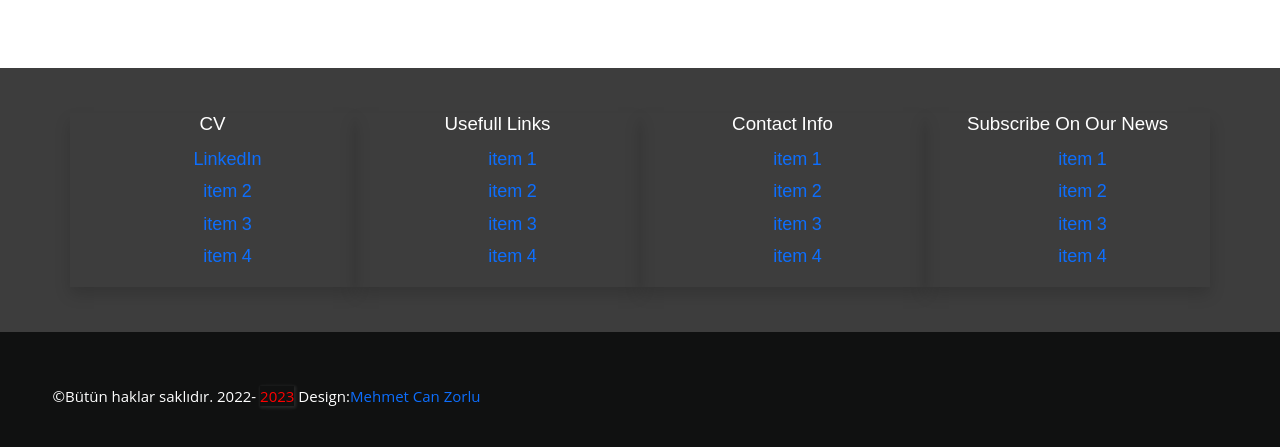
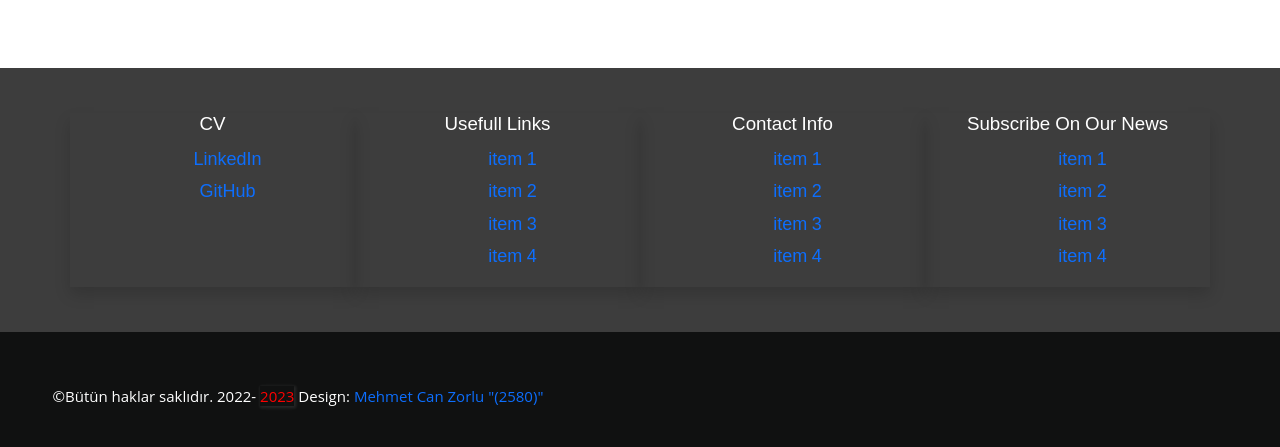
Before and after one commit to mehmetcanz/web-design, a plain HTML site: page js/index.html in a window 1280 px wide. Shown: the part 4840-5287 px from the top of the page. Drawn offline with nearby package versions, Linux system fonts and the light colour scheme; files that its build step writes are made by us from their sources.

Commit message:
Update index.html

```diff
--- a/js/index.html
+++ b/js/index.html
@@ -630,9 +630,8 @@
                         <h5 class="text-capitalize"> CV</h5>
                         <ul>
                             <li><a href="https://www.linkedin.com/in/mehmet-can-zorlu-390572226/" target="_blank">LinkedIn</a></li>
-                            <li><a href="">item 2</a></li>
-                            <li><a href="">item 3</a></li>
-                            <li><a href="">item 4</a></li>
+                            <li><a href="https://github.com/mehmetcanz/web-design" target="_blank">GitHub</a></li>
+
                         </ul>
                     </div>
                     <div class="col-md-3 col-lg-4 col-xl-3  shadow">
@@ -668,7 +667,7 @@
 
         <section id="footer_bottom">
             <div class="p-5" id="copy_right">
-                <p>&copy;Bütün haklar saklıdır. 2022- <span id="now_date"></span> Design:<a href="https://kvizit.com/mehmetcan">Mehmet Can Zorlu</a>
+                <p>&copy;Bütün haklar saklıdır. 2022- <span id="now_date"></span> Design:<a href="https://kvizit.com/mehmetcan"> Mehmet Can Zorlu "(2580)"</a>
                 </p>
             </div>
         </section>
```
